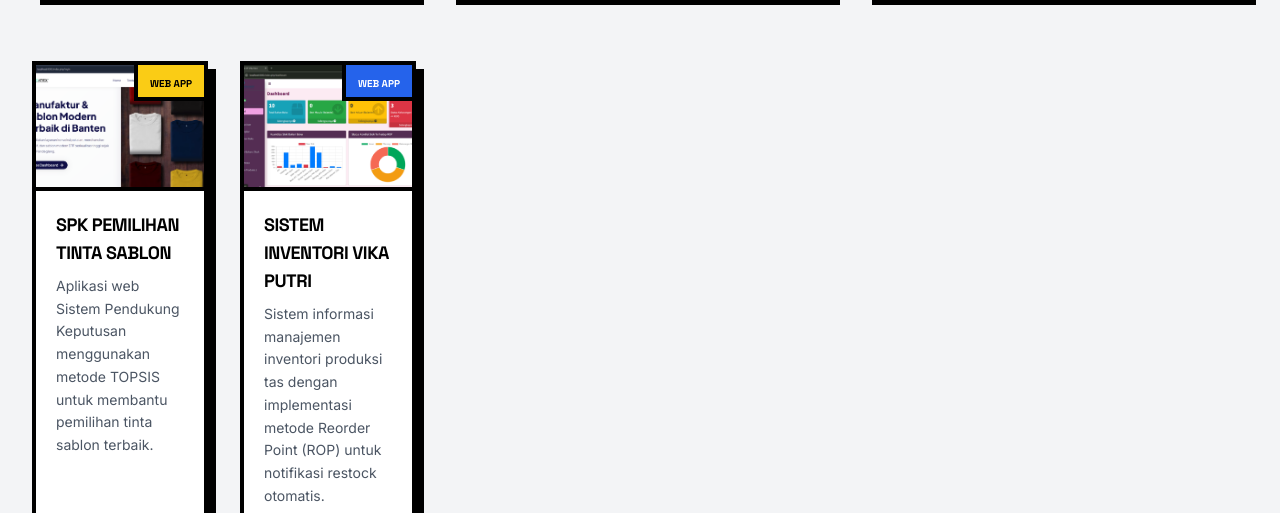
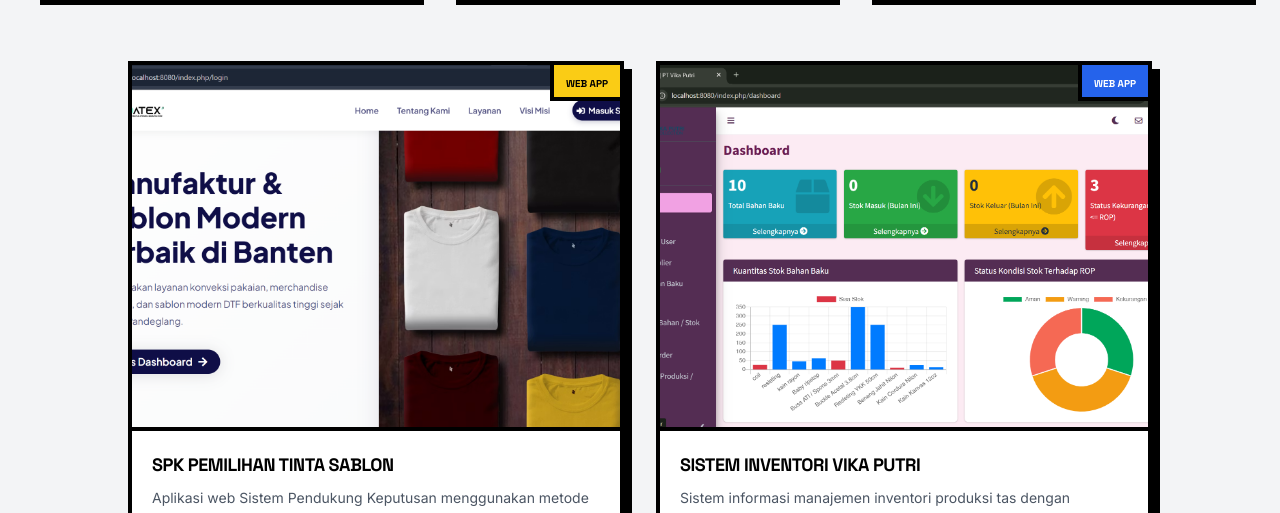
Before and after one commit to YofaFirmansyah/portofolio-yofa-web, a website built with Vite: page index.html in a window 1280 px wide. Shown: the part 3341-3854 px from the top of the page. Built offline with nearby package versions, Linux system fonts and the light colour scheme.

Commit message:
Fix last gallery row centering

```diff
--- a/index.html
+++ b/index.html
@@ -459,8 +459,8 @@
           </div>
 
           <!-- Bottom Row (Centered) -->
-          <div class="mt-6 lg:mt-8">
-            <div class="mx-auto grid w-full gap-6 lg:max-w-5xl lg:grid-cols-2 lg:gap-8">
+          <div class="mt-6 lg:mt-8 sm:col-span-2 lg:col-span-3">
+            <div class="mx-auto grid max-w-5xl gap-6 sm:grid-cols-2 lg:gap-8">
               <!-- Project 4: SPK Topsis Tinta Sablon -->
               <div class="brutal-card group flex flex-col">
                 <div class="aspect-[4/3] border-b-4 border-brutal-black relative overflow-hidden">
@@ -527,6 +527,7 @@
                     </svg>
                     Lihat Repository
                   </a>
+                </div>
               </div>
             </div>
           </div>
```
Lines whose indentation alone changed are shown as unchanged.
